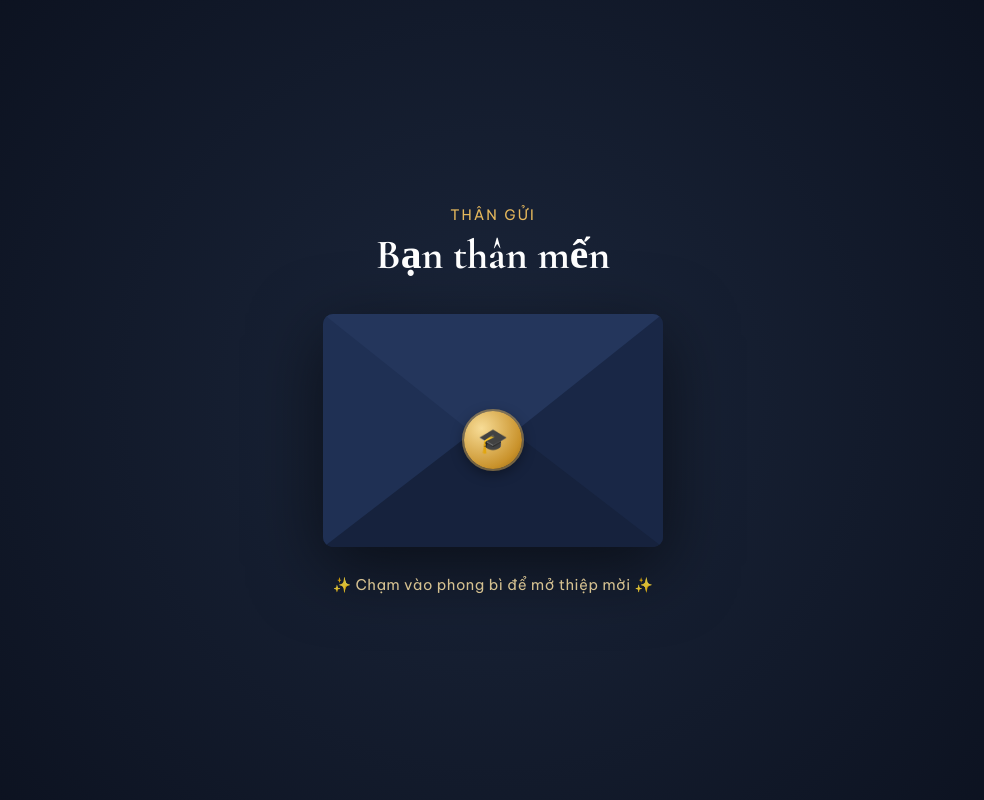
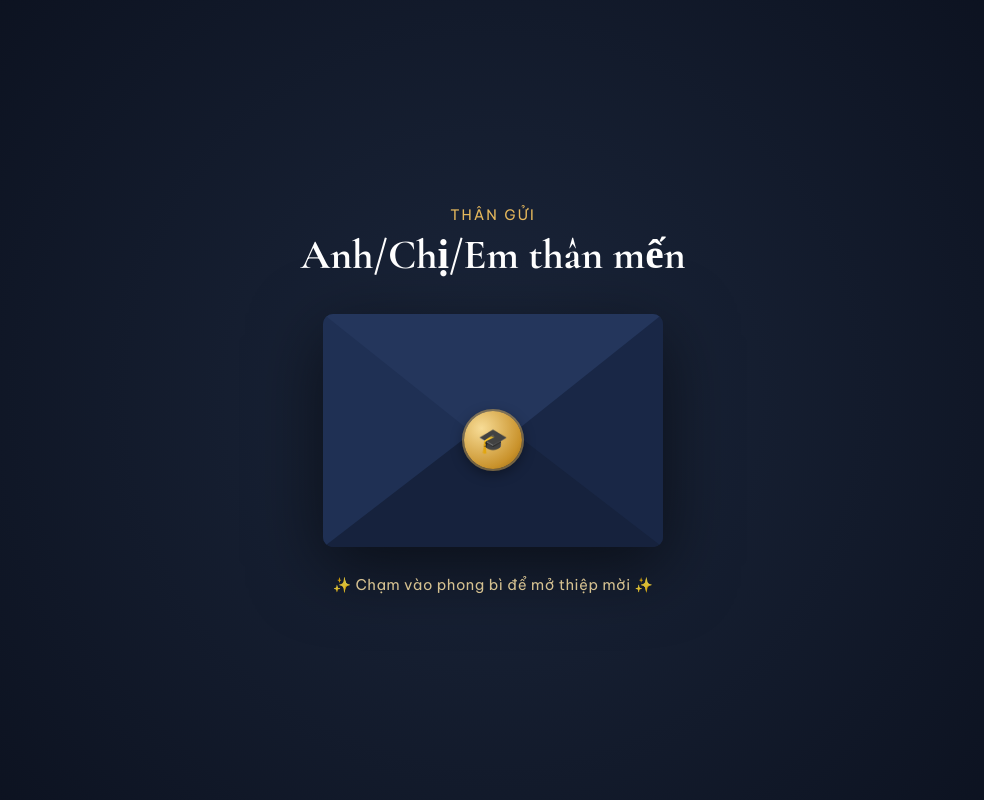
Before and after one commit to pnknguyen27/graduation, a plain HTML site: page index.html in a window 1280 px wide. Shown: the whole page, without its empty margins (147-1131 px from the left). Drawn offline with nearby package versions, Linux system fonts and the light colour scheme.

Commit message:
Update default guest name in index.html

```diff
--- a/index.html
+++ b/index.html
@@ -552,7 +552,7 @@
 
       // 3. Tên của anh & lời mời
       graduateName: "Nguyên nhé!",
-      defaultGuestName: "Bạn thân mến",
+      defaultGuestName: "Anh/Chị/Em thân mến",
 
       // 4. Ngày giờ diễn ra buổi lễ (Định dạng: YYYY-MM-DDTHH:MM:SS)
       eventDateISO: "2026-11-29T16:30:00",
```
